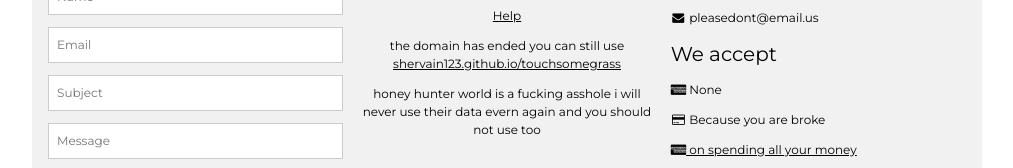
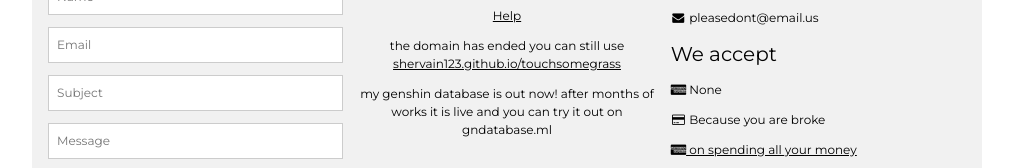
Before and after one commit to lkro13/touchsomegrass, a plain HTML site: page index.html in a window 1280 px wide. Shown: the part 2693-2861 px from the top of the page, without its empty margins (258-1271 px from the left). Drawn offline with nearby package versions, Linux system fonts and the light colour scheme; files whose address does not match are found by name.

Commit message:
Update index.html

```diff
--- a/index.html
+++ b/index.html
@@ -196,7 +196,7 @@ body,h1,h2,h3,h4,h5,h6,.w3-wide {font-family: "Montserrat", sans-serif;}
         <p><a onclick="alert('No payment option is available')" href="javascript:void(0)">Payment</a></p>
         <p><a onclick="alert('No help is available. Plese leave me alone')" href="javascript:void(0)">Help</a></p
 	      <p>the domain has ended you can still use <a href="https://shervain123.github.io/touchsomegrass target="blank">shervain123.github.io/touchsomegrass</a></p>
-	      <p>honey hunter world is a fucking asshole i will never use their data evern again and you should not use too</p>
+	      <p>my genshin database is out now! after months of works it is live and you can try it out on gndatabase.ml</p>
       </div>
 
       <div class="w3-col s4 w3-justify">
```
